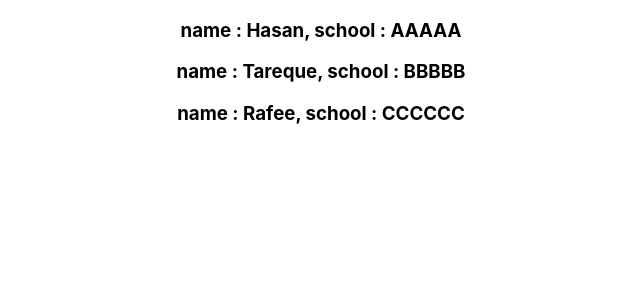
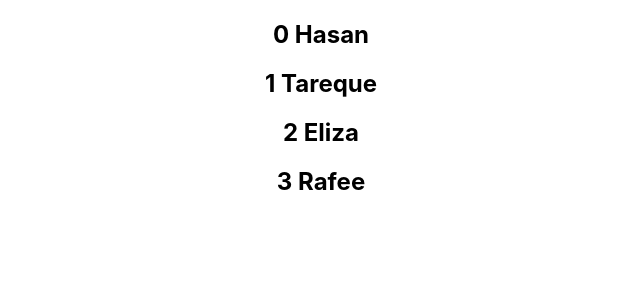
Before and after one commit to elizarafee/react-lab, a React (Create React App) app: page / in a window 1280 px wide. Shown: the top 300 px of the page, without its empty margins (319-959 px from the left). Built offline with nearby package versions, Linux system fonts and the light colour scheme.

Commit message:
list rendering : index as key

```diff
--- a/src/components/listRender.component.js
+++ b/src/components/listRender.component.js
@@ -2,25 +2,8 @@ import React from 'react'
 import Value from './value.component'
 
 const ListRender = () => {
-    const Arr = [
-        {
-            id : 1,
-            name : 'Hasan',
-            school : 'AAAAA'
-        },
-        {
-            id : 2,
-            name : 'Tareque',
-            school : 'BBBBB'
-        },
-        {
-            id : 3,
-            name : 'Rafee',
-            school : 'CCCCCC'
-        }
-    ]
-    // in list rendering key props have to be included and it need to have a unique id. and the  key props is not accessibe from the child component
-    const value = Arr.map(x => <Value key={x.id} val={x} />)
+    const Arr = ['Hasan', 'Tareque', 'Eliza', 'Rafee'];
+    const value = Arr.map((val, index) => <h2 key={index}>{index} {val}</h2>)
     return (
         // List rendering : 4th approach
         <div>{value}</div>
```
